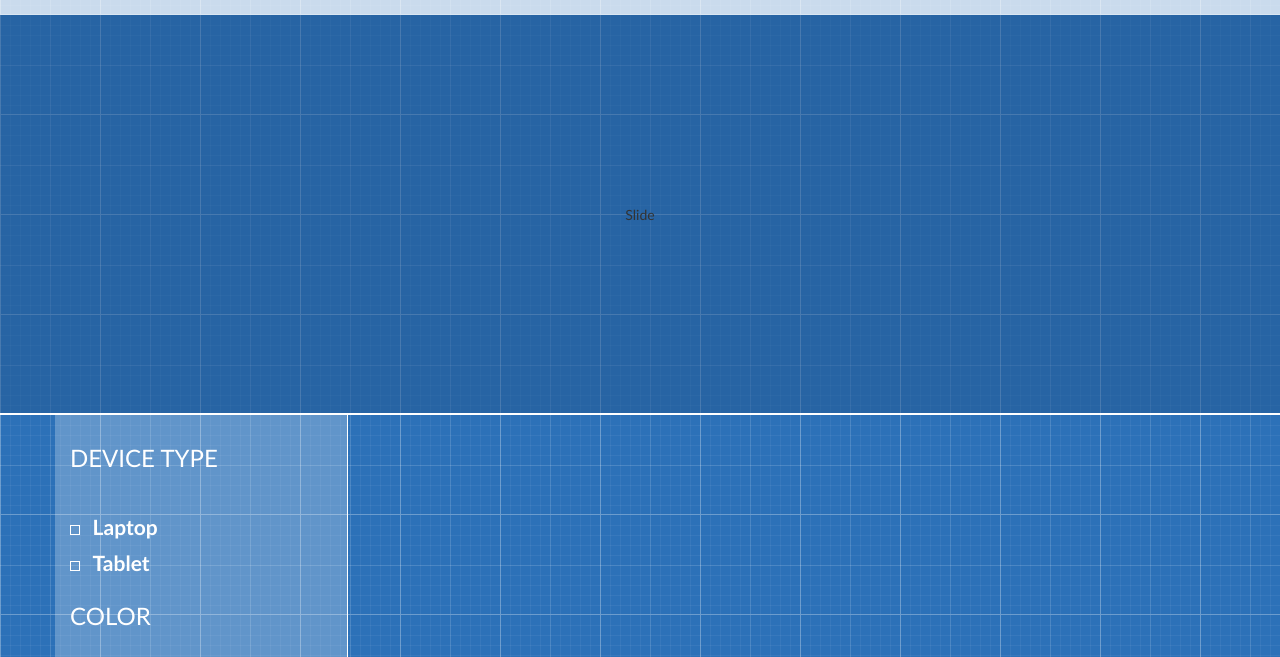
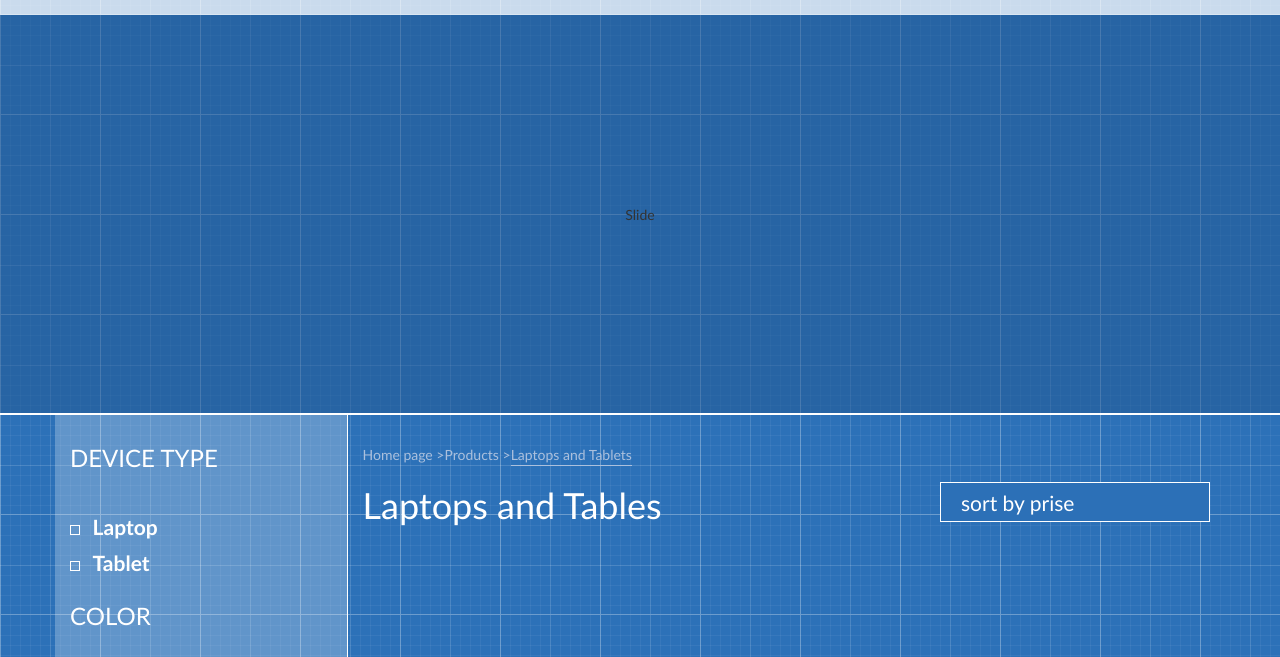
Before and after one commit to Dima19941/inernet-market, a plain HTML site: page index.html in a window 1280 px wide. Shown: the part 86-743 px from the top of the page. Drawn offline with nearby package versions, Linux system fonts and the light colour scheme.

Commit message:
add code about breadcrumbs and product-header

```diff
--- a/index.html
+++ b/index.html
@@ -116,6 +116,24 @@
                 <button name="button-submit" class="checkbox-button">SUBMIT</button>
             </div>
           </div>
+          <div class="col-lg-9 col-md-9 col-sm-9 col-xs-9 product ">
+              <div class="breadcrumbs row">
+                <div><a href="#">Home page ></a></div>
+                <div><a href="#">Products ></a></div>
+                <div><a href="#">Laptops and Tablets</a></div>
+              </div>
+              <div class="container-product-header row">
+                <div class="col-lg-6 col-md-6 col-sm-6 col-xs-6 caption""><h1>Laptops and Tables</h1>
+                </div>
+                <div class="col-lg-6 col-md-6 col-sm-6 col-xs-6 select">
+                  <select class="select-form">
+                    <option>sort by prise</option></div>
+                    <option>sort by name</option>
+                    <option>sort by date</option>
+                    <option><div class="option">sort by popularity</option>
+                  </select>
+                </div>
+              </div>
     <!-- jQuery (necessary for Bootstrap's JavaScript plugins) -->
     <script src="https://ajax.googleapis.com/ajax/libs/jquery/1.11.0/jquery.js"></script>
     <!-- Include all compiled plugins (below), or include individual files as needed -->
--- a/style.css
+++ b/style.css
@@ -246,3 +246,55 @@ body{
 	padding-top: 0px;/* так же что б ДИВ прилегал к верхнему диву*/
 
 }
+/*--------------------------------------------from Products----------------------------*/
+
+/*--------------------------------------------Breadcrumbs---------------*/
+
+.breadcrumbs{
+	display: block;
+	padding-left: 15px;
+	padding-top: 30px;
+}
+.breadcrumbs a{
+	text-decoration: none;
+	color: rgb(171,192,221);
+}
+.breadcrumbs div{
+	float: left;
+}
+.breadcrumbs div:last-child{
+	border-bottom: 1px rgb(171,192,221) solid;
+}
+/*------------------------------From Products-header----------------------------*/
+.container-product{
+	margin-top: 15px;
+	position: relative;
+}
+.container-product-header{
+	height: 70px;
+	line-height: 70px;
+}
+.caption{
+	color: #fff;
+}
+.select{
+	padding-top: 5px;
+	display:block;
+	text-align: right;
+}
+.select-form{
+	-webkit-appearance:none;
+	border: none;
+	background: transparent;
+	border: 1px solid #fff;
+	background: rgb(44,112,183);
+	width: 270px;
+	height: 40px;
+	line-height: 40px;
+	font-size: 21px;
+	color: #fff;
+	padding-left: 20px;
+}
+.select-form:focus option{
+	outline: none;
+}
```
